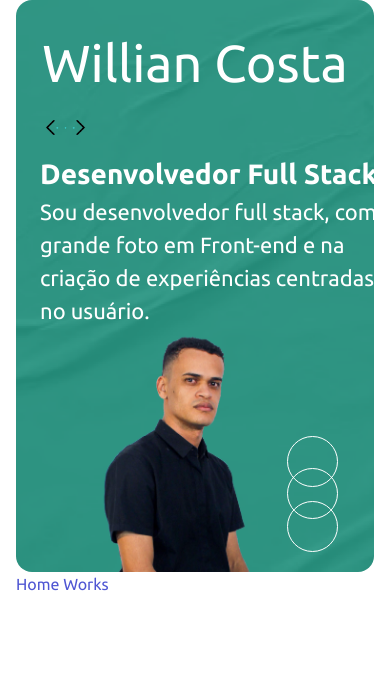
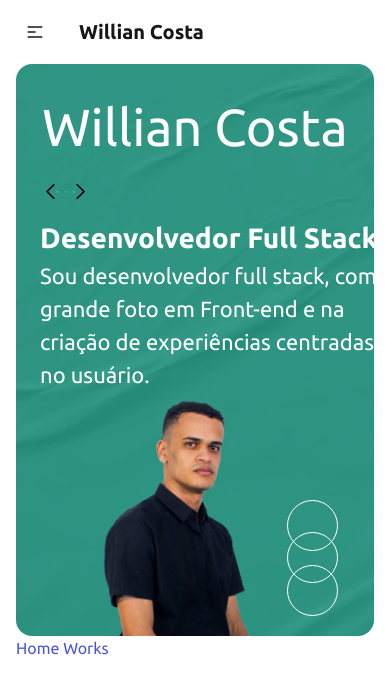
Before and after one commit to costaowillian/willian_portfolio, a Next.js app in the folder portfolio/: page / in a window 390 px wide. Shown: the top 694 px of the page. Built offline with nearby package versions, Linux system fonts and the light colour scheme.

Commit message:
feat: add NavBar Component

```diff
--- a/portfolio/src/app/(pages)/page.tsx
+++ b/portfolio/src/app/(pages)/page.tsx
@@ -1,12 +1,24 @@
 import HomeBanner from "@/components/HomeBanner/HomeBanner";
+import NavBar from "@/components/Navbar/NavBar";
 
 export default function Home() {
   return (
+    <>
+      <div className="sm:hidden">
+        <NavBar />
+      </div>
+
       <div className="container">
         <section className="mx-4 sm:mx-0">
           <HomeBanner size="lg" />
+
+          <div className="hidden sm:flex">
+            <NavBar />
+          </div>
+
           <p className="text-primary">Home Works</p>
         </section>
       </div>
+    </>
   );
 }
--- a/portfolio/src/components/HomeBanner/HomeBanner.tsx
+++ b/portfolio/src/components/HomeBanner/HomeBanner.tsx
@@ -4,34 +4,58 @@ type Size = "lg" | "sm";
 
 interface Props {
   size: Size;
-  classNames?: string
-};
+  classNames?: string;
+}
 
-export default function HomeBanner({size, classNames}: Readonly<Props>) {
+export default function HomeBanner({ size, classNames }: Readonly<Props>) {
+  const baseClasses =
+    "flex flex-col relative bg-[url('/backgrounds/home-bg.webp')] bg-cover bg-center w-full rounded-2xl p-6 ";
 
-  const baseClasses = "flex flex-col relative bg-[url('/backgrounds/home-bg.webp')] bg-cover bg-center w-full rounded-2xl p-6 "
+  const sizes = size === "lg" ? "h-[572px] sm:h-[612px]" : "h-[236px]";
 
-  const sizes = size === "lg" ? "h-[572px] sm:h-[612px]" : "h-[236px]"
   return (
     <section className={`${baseClasses} ${sizes} ${classNames}`}>
-      <p className="text-[52px] sm:text-[160px] text-white text-center">Willian Costa</p>
+      <p className="text-[52px] sm:text-[160px] text-white text-center">
+        Willian Costa
+      </p>
 
-      {
-        size === "lg" ? (
-<div className="flex flex-col sm:flex-row justify-between">
-        <div className="w-[364px]">
-        <Image src={"/animacoes/responsive.gif"} width={51} height={51} alt="Responsivo animation" />
-        <p className="text-[28px] font-bold text-white">Desenvolvedor Full Stack</p>
-        <p className="text-[22px] text-white">Sou desenvolvedor full stack, com grande foto em Front-end e na criação de experiências centradas no usuário.</p>
+      {size === "lg" ? (
+        <div className="flex flex-col sm:flex-row justify-between">
+          <div className="w-[364px]">
+            <Image
+              src={"/animacoes/responsive.gif"}
+              width={51}
+              height={51}
+              alt="Responsivo animation"
+            />
+
+            <p className="text-[28px] font-bold text-white">
+              Desenvolvedor Full Stack
+            </p>
+
+            <p className="text-[22px] text-white">
+              Sou desenvolvedor full stack, com grande foto em Front-end e na
+              criação de experiências centradas no usuário.
+            </p>
+          </div>
+
+          <Image
+            src={"/images/willian-costa.webp"}
+            width={383}
+            height={483}
+            alt="Foto do Willian Costa"
+            className="absolute bottom-0 left-20 sm:left-[410px] w-[183px] h-[248px] sm:w-[383px] sm:h-[483px]"
+          />
+
+          <Image
+            src={"/icons/circles.svg"}
+            width={51}
+            height={116}
+            alt="Círculos decorativos"
+            className="absolute bottom-5 right-9"
+          />
         </div>
-
-        <Image src={"/images/willian-costa.webp"} width={383} height={483} alt="Foto do Willian Costa" className="absolute bottom-0 left-20 sm:left-[410px] w-[183px] h-[248px] sm:w-[383px] sm:h-[483px]" />
-
-        <Image src={"/icons/circles.svg"} width={51} height={116} alt="Círculos decorativos" className="absolute bottom-5 right-9" />
-      </div>
-        ): null
-      }
-
+      ) : null}
     </section>
   );
 }
--- /dev/null
+++ b/portfolio/src/components/Navbar/NavBar.tsx
@@ -0,0 +1,52 @@
+import { NAVIGATION_LINKS } from "@/constants/navigation";
+import Link from "next/link";
+
+export default function Navbar() {
+  return (
+    <div className="navbar bg-base-100">
+      <div className="navbar-start sm:hidden">
+        <div className="dropdown">
+          <div tabIndex={0} role="button" className="btn btn-ghost sm:hidden">
+            <svg
+              xmlns="http://www.w3.org/2000/svg"
+              className="h-5 w-5"
+              fill="none"
+              viewBox="0 0 24 24"
+              stroke="currentColor"
+            >
+              <path
+                strokeLinecap="round"
+                strokeLinejoin="round"
+                strokeWidth="2"
+                d="M4 6h16M4 12h8m-8 6h16"
+              />
+            </svg>
+          </div>
+          <ul
+            tabIndex={0}
+            className="menu menu-sm dropdown-content bg-base-100 rounded-box z-[1] mt-3 w-52 p-2 shadow"
+          >
+            {NAVIGATION_LINKS.map((link) => (
+              <li key={link.text}>
+                <Link href={link.href}>{link.text}</Link>
+              </li>
+            ))}
+          </ul>
+        </div>
+        <Link href={"/"} className="btn btn-ghost text-xl">
+          Willian Costa
+        </Link>
+      </div>
+
+      <div className="navbar-center hidden sm:flex items-center justify-center w-full">
+        <ul className="menu menu-horizontal px-1">
+          {NAVIGATION_LINKS.map((link) => (
+            <li key={link.text}>
+              <Link href={link.href}>{link.text}</Link>
+            </li>
+          ))}
+        </ul>
+      </div>
+    </div>
+  );
+}
--- /dev/null
+++ b/portfolio/src/constants/navigation.ts
@@ -0,0 +1,23 @@
+export type Link = {
+  text: string;
+  href: string;
+};
+
+export const NAVIGATION_LINKS: Link[] = [
+  {
+    text: "Home",
+    href: "/"
+  },
+  {
+    text: "Sobre",
+    href: "/"
+  },
+  {
+    text: "Atuações",
+    href: "/"
+  },
+  {
+    text: "Hard skills",
+    href: "/"
+  }
+];
--- a/portfolio/tailwind.config.ts
+++ b/portfolio/tailwind.config.ts
@@ -25,7 +25,7 @@ export default {
         primary: "#4F56D3",
         secondary: "#088770",
         secondary_500: "#33CCCC",
-        black: "#292929",
+        custom_black: "#292929",
         soft_white: "#F9F5F5"
       }
     },
```
Lines whose indentation alone changed are shown as unchanged.
